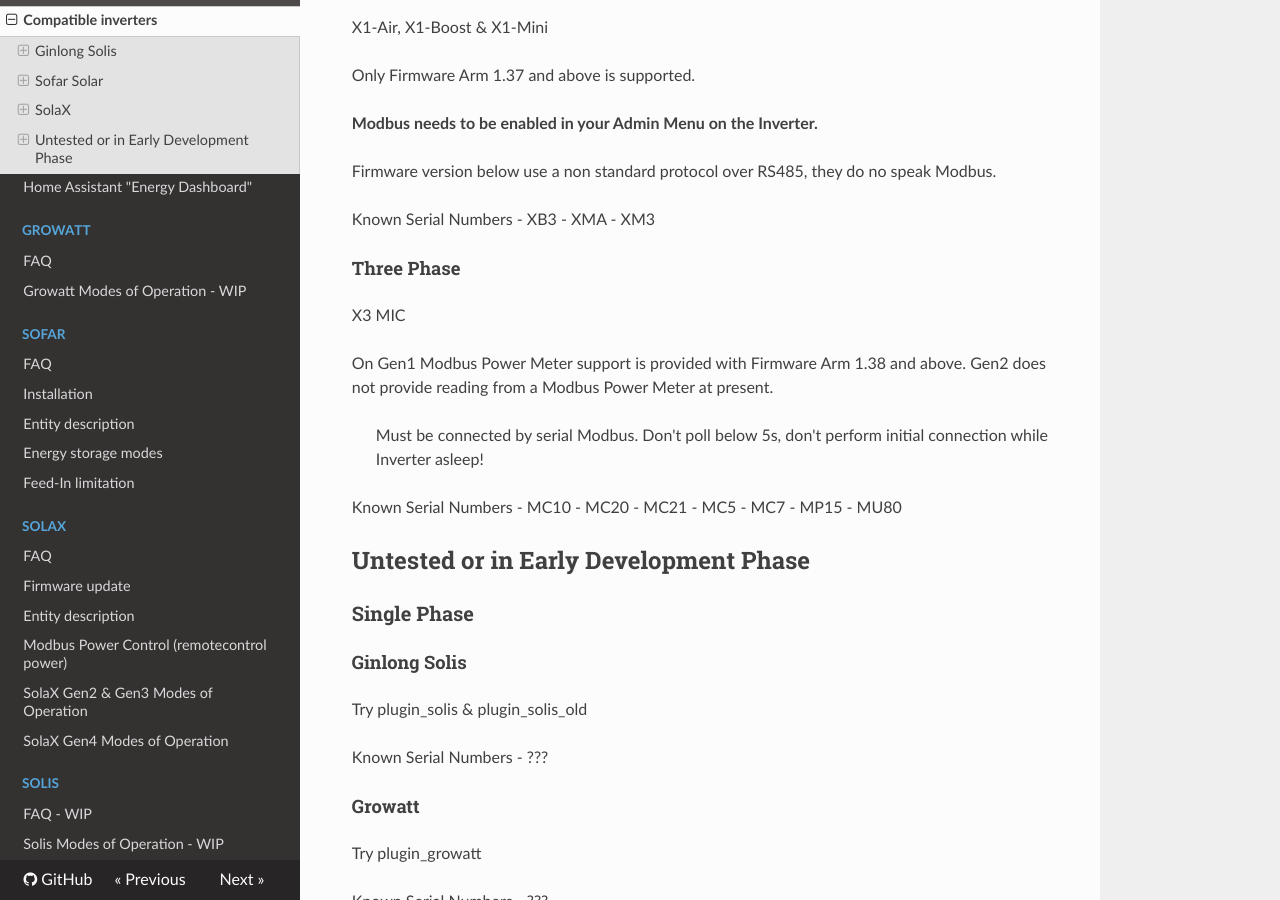
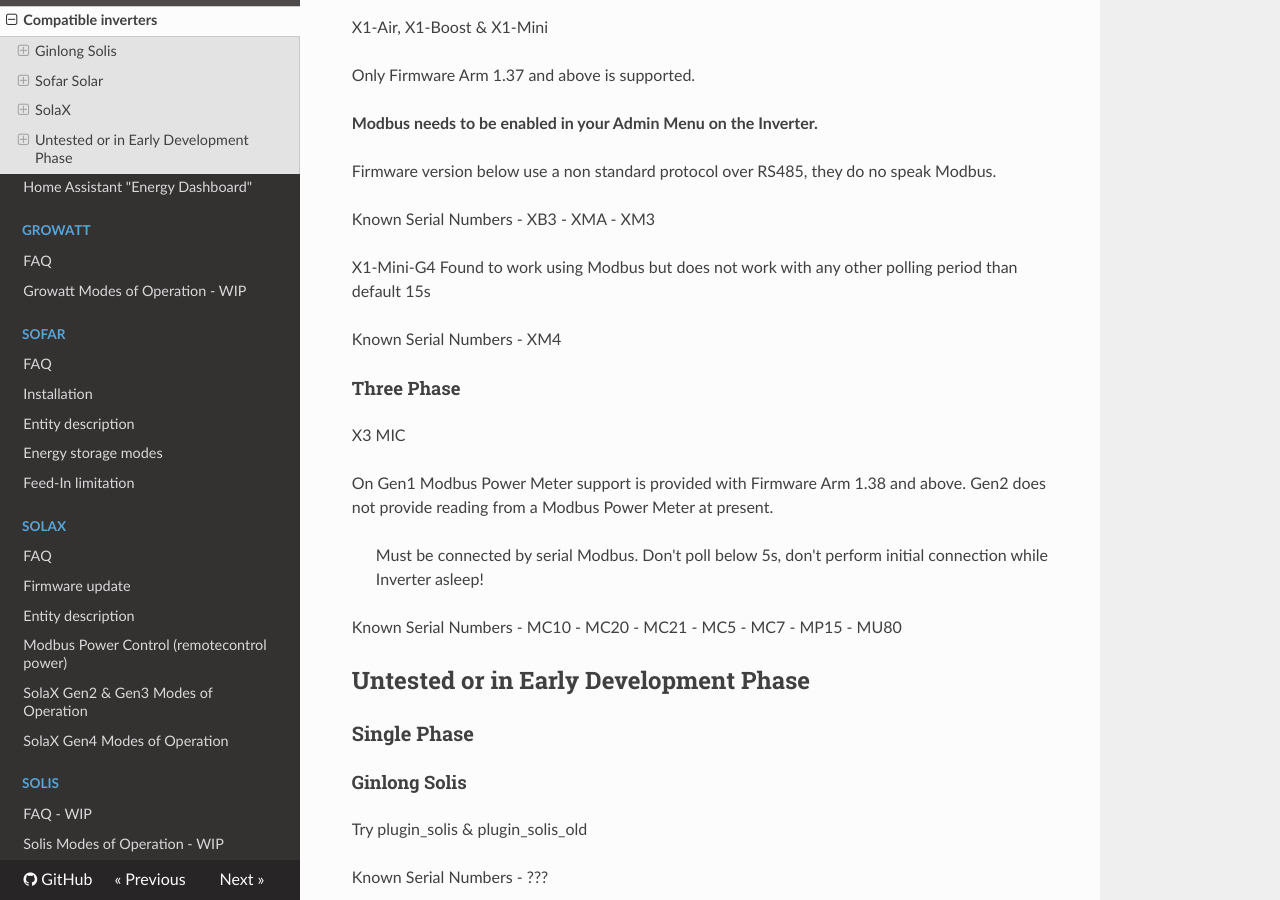
Before and after one commit to wills106/homeassistant-solax-modbus, an MkDocs documentation site: the page built from docs/compatible-inverters.md, in a window 1280 px wide and 900 px high, scrolled down 6044 px. Built offline with MkDocs 1.6.1, drawn with Linux system fonts in a browser that asks for light colours; nearby versions of some CDN libraries.

Commit message:
Update compatible-inverters.md
After testing with X1 Mini G4

```diff
--- a/docs/compatible-inverters.md
+++ b/docs/compatible-inverters.md
@@ -189,6 +189,12 @@
 - XMA
 - XM3
 
+X1-Mini-G4
+Found to work using Modbus but does not work with any other polling period than default 15s
+
+Known Serial Numbers
+- XM4
+
 #### Three Phase
 
 X3 MIC
```
